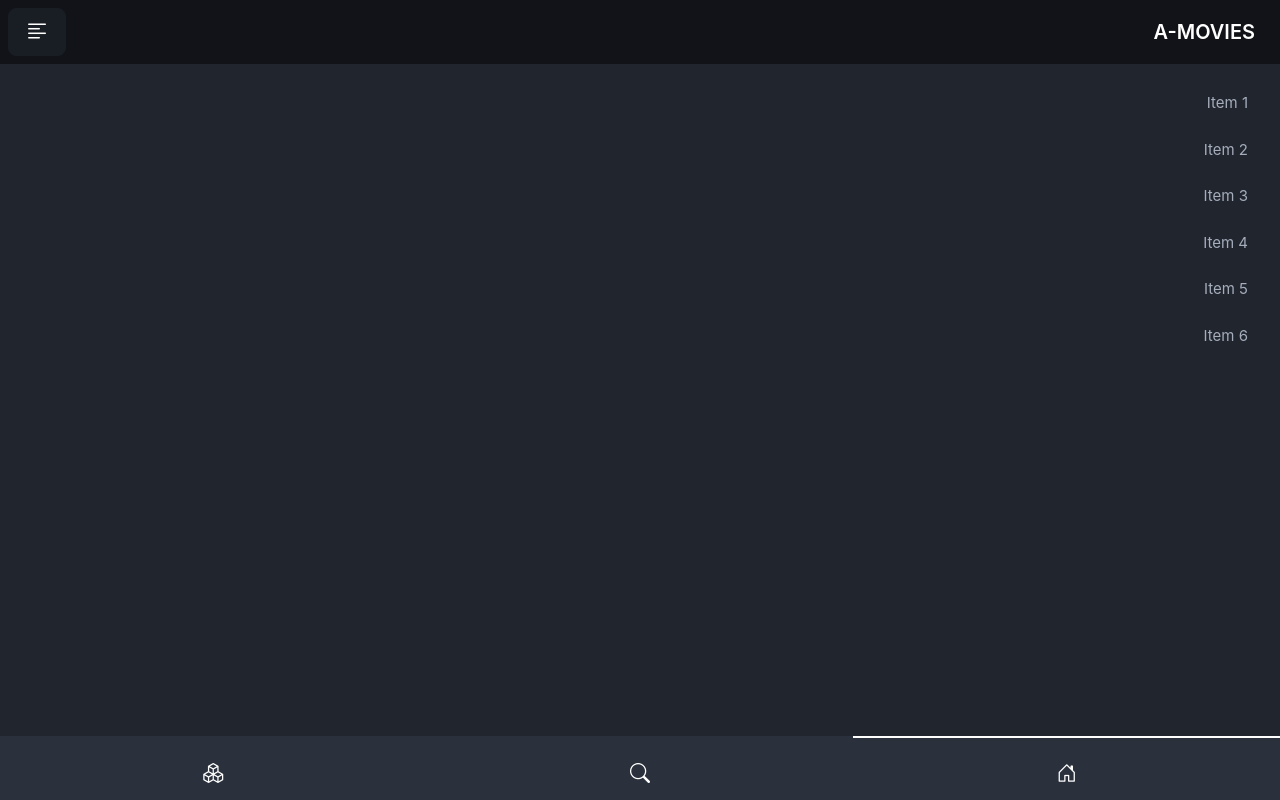
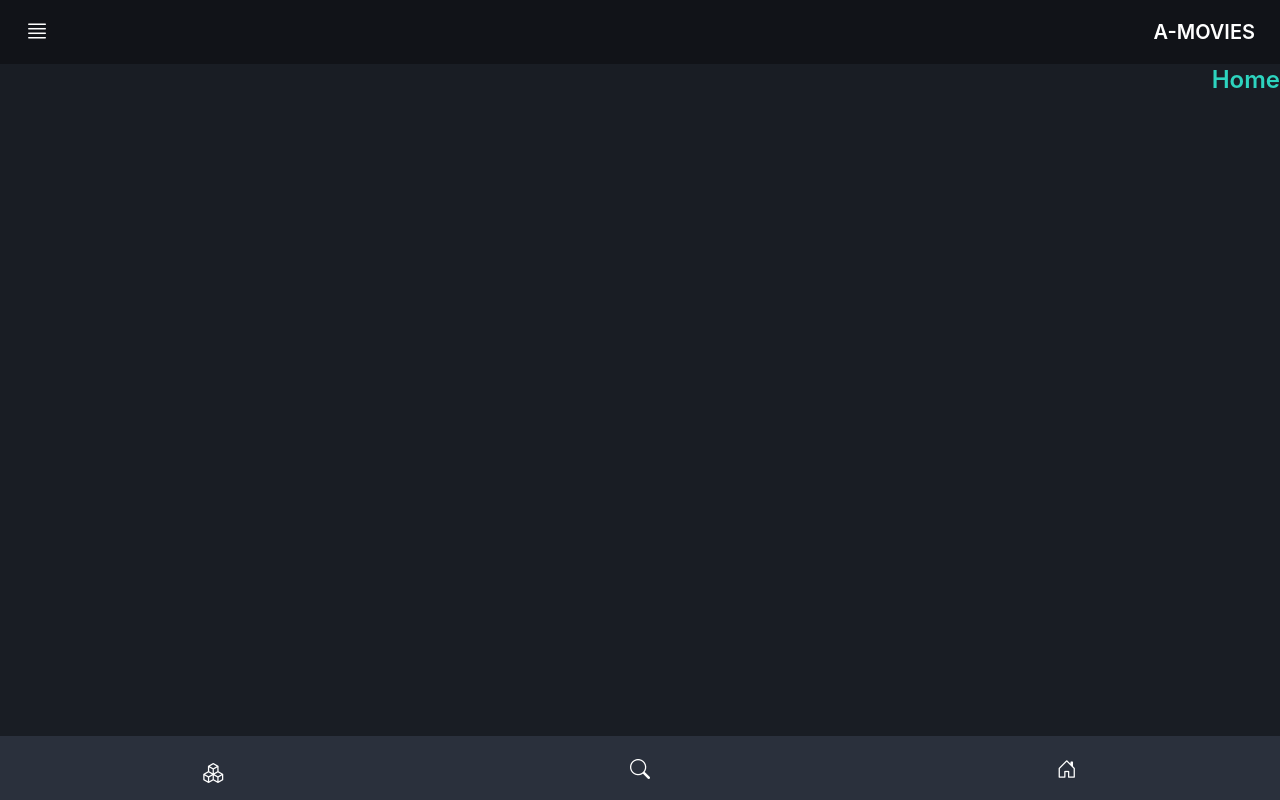
Before and after one commit to Alireza-shahbaziyan/A-movies, a Vue app: page / in a window 1280 px wide. Shown: the top 800 px of the page. Built offline with nearby package versions, Linux system fonts and the light colour scheme.

Commit message:
animation navbar icon

```diff
--- a/index.html
+++ b/index.html
@@ -7,7 +7,7 @@
     <title>Vite App</title>
     <link rel="stylesheet" href="https://cdn.jsdelivr.net/npm/bootstrap-icons@1.9.1/font/bootstrap-icons.css">
   </head>
-  <body>
+  <body class="bg-neutral">
     <div id="app"></div>
     <script type="module" src="/src/main.js"></script>
   </body>
--- a/src/App.vue
+++ b/src/App.vue
@@ -8,11 +8,9 @@ import BottomNavigation from "./views/BottomNavigation.vue";
     <DrawerSidebar />
   <div>
     <nav>
-      <RouterLink class="btn" to="/">Home</RouterLink>
-        <RouterLink class="btn" to="/Search">Search</RouterLink>
-        <p>Lorem ipsum dolor sit amet consectetur, adipisicing elit. Et id, corporis nesciunt nobis consequuntur dolorem unde natus fugiat fugit dicta sapiente? Similique repellendus veniam a debitis ea fugit incidunt optio.</p>
       </nav>
     </div>
+
   <RouterView />
 
   <BottomNavigation/>
--- a/src/components/NavbarView.vue
+++ /dev/null
@@ -1,20 +0,0 @@
-<!-- color : text-teal-400 -->
-<template>
-
-<div data="theme-dark" class="navbar bg-neutral-focus flex flex-row justify-between">
-  <div class="btn btn-ghost">
-    <p class="text-xl font-semibold	text-white	">
-      A-movies
-    </p>
-  </div>
-  <div class="btn">
-      <i class="text-white text-2xl bi bi-text-left"></i>
-  </div>
-</div>
-
-</template>
-<script>
-export default {
-  name: "NavbarView",
-};
-</script>
--- /dev/null
+++ b/src/components/Navigation/NavbarView.vue
@@ -0,0 +1,28 @@
+<!-- color : text-teal-400 -->
+<template >
+<div @click="ShowSlide = !ShowSlide" data="theme-dark" class="navbar bg-neutral-focus flex flex-row justify-between">
+  <div class="btn btn-ghost">
+    <p class="text-xl font-semibold	text-white	">
+      {{brand}}
+    </p>
+  </div>
+  <div class="btn btn-ghost">
+      <i class="text-white text-2xl bi" :class="ShowSlide?'bi-justify':'bi-list-nested'"></i>
+  </div>
+</div>
+
+</template>
+<script>
+export default {
+  name: "NavbarView",
+  props:{
+    brand:String,
+  },
+  data() {
+    return {
+      ShowSlide:true,
+
+    }
+  },
+};
+</script>
--- a/src/views/BottomNavigation.vue
+++ b/src/views/BottomNavigation.vue
@@ -1,18 +1,28 @@
 <template>
   <div class="btm-nav">
-  <button class="text-white active">
+    <button @click="status = 'active1'" :class="{active :status === 'active1' }"  class="text-white">
+      <RouterLink to="/">
         <i class="bi bi-house-door text-xl h-5 w-5"></i>
+      </RouterLink>
     </button>
-  <button class="text-white">
+    <button @click="status = 'active2'" :class="{active :status === 'active2' }" class="text-white">
+      <RouterLink to="/Search">
         <i class="bi bi-search text-xl h-5 w-5"></i>
+      </RouterLink>
     </button>
-  <button class="text-white">
+    <button @click="status = 'active3'" :class="{active :status === 'active3' }"  class="text-white">
       <i class="bi bi-boxes text-xl h-5 w-5"></i>
     </button>
   </div>
 </template>
 <script>
-export default{
-    name:"BottomNavigation",
-}
+export default {
+  name: "BottomNavigation",
+  data() {
+    return {
+      status:"",
+      isActive: "active",
+    };
+  },
+};
 </script>
--- a/src/views/DrawerSidebar.vue
+++ b/src/views/DrawerSidebar.vue
@@ -1,21 +1,21 @@
 <script>
-import NavbarView from "@/components/NavbarView.vue";
-import Slide from "@/components/Slide.vue";
-export default {
+  import NavbarView from "@/components/Navigation/NavbarView.vue";
+  import Slide from "@/components/Navigation/Slide.vue";
+  export default {
   name: "DrawerSidebar",
   components: {
     NavbarView,
-    Slide
+    Slide,
   },
   data() {
     return {
-        showSlide:true
+      showSlide: false,
     }
   },
 };
 </script>
 <!-- template -->
 <template>
-        <NavbarView @click="showSlide = !showSlide"/>
-        <Slide :class="showSlide?'block':'hidden'"/>
+  <NavbarView  brand="A-movies"  @click="showSlide = !showSlide" />
+  <Slide :class="showSlide ? 'block' : 'hidden'" />
 </template>
--- a/src/views/HomeView.vue
+++ b/src/views/HomeView.vue
@@ -3,5 +3,5 @@
 </script>
 
 <template>
-
+              <h1 class="text-2xl font-semibold	text-teal-400" >Home</h1>
 </template>
--- a/src/views/Search.vue
+++ b/src/views/Search.vue
@@ -4,6 +4,8 @@
     </div>
 </template>
 <script>
+import { RouterLink } from "vue-router";
+
 export default{
     name:"Search"
 }
```
Also changed, not shown: src/components/Navigation/Slide.vue (renamed from src/components/Slide.vue). Lines whose indentation alone changed are shown as unchanged.
